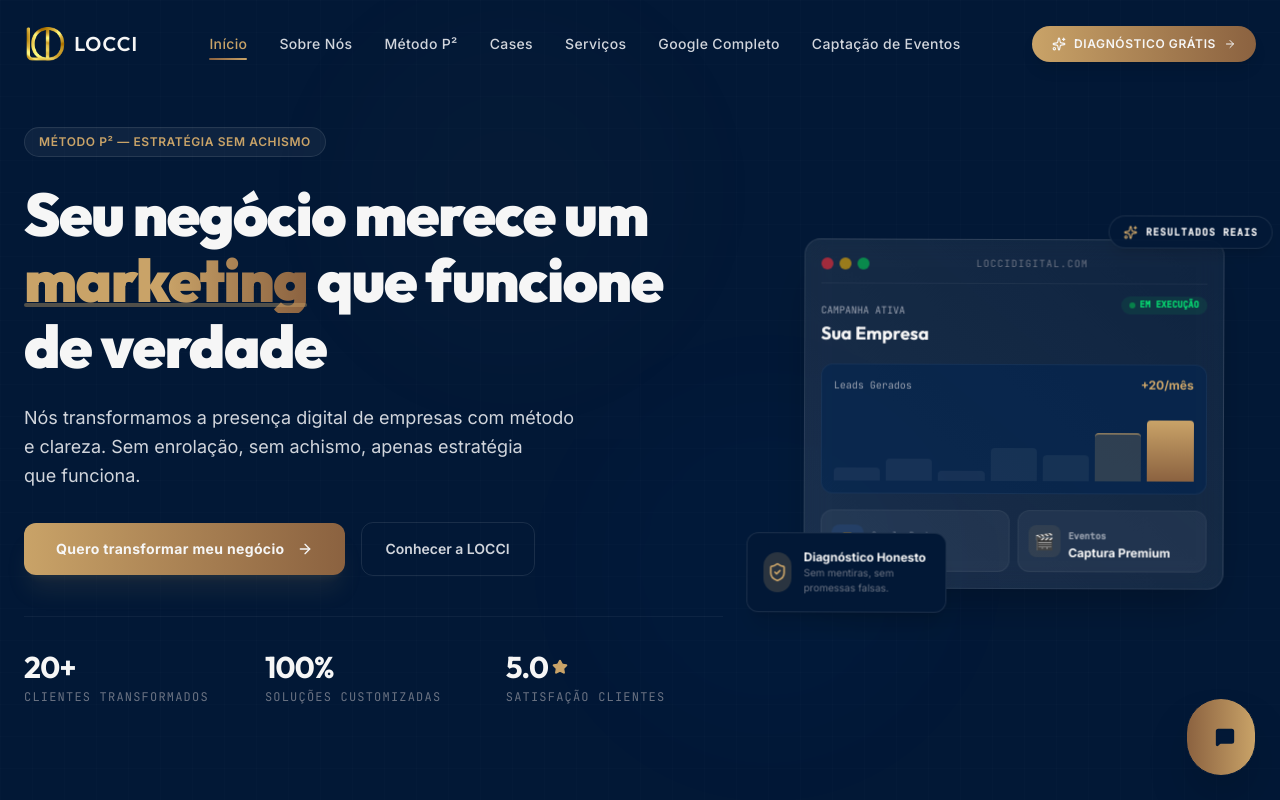
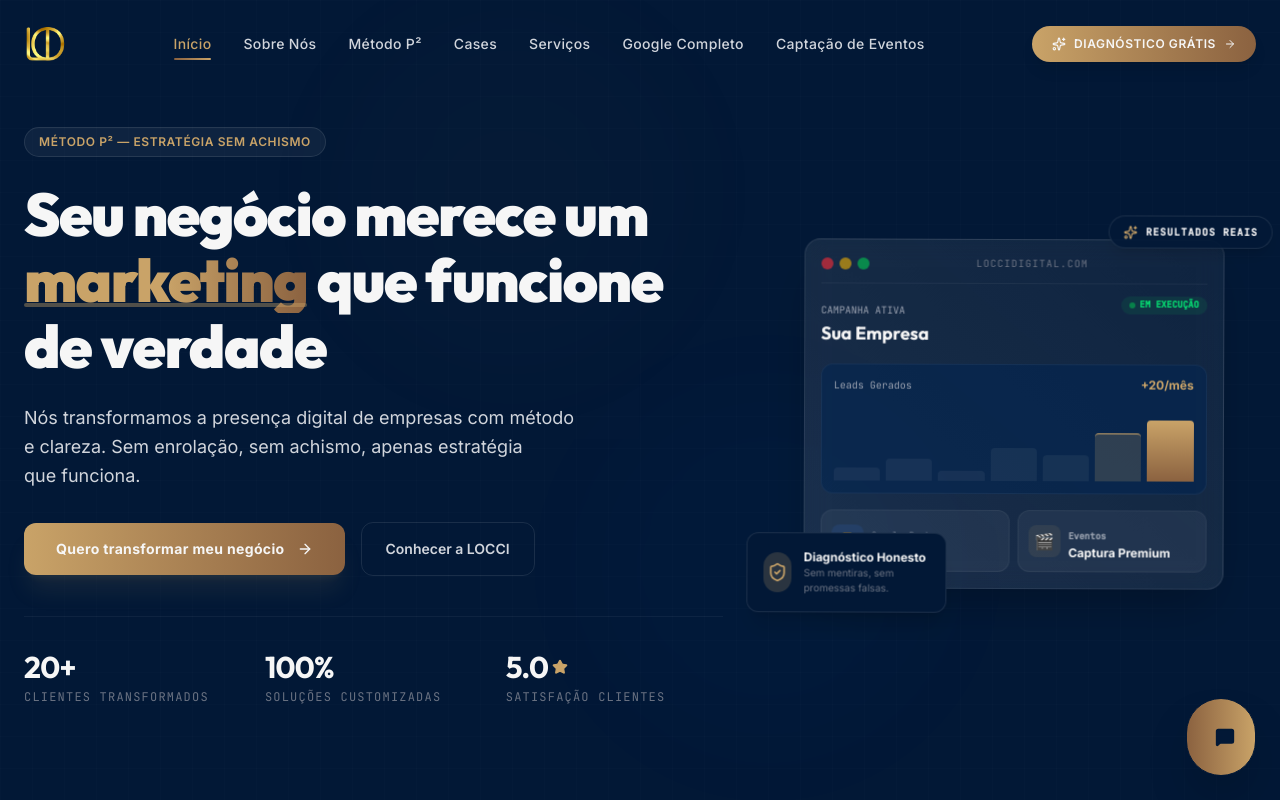
Before and after one commit to loccidigital/Site-LOCCI, a React (Vite) app: page / in a window 1280 px wide. Shown: the top 800 px of the page. Built offline with nearby package versions, Linux system fonts and the light colour scheme.

Commit message:
Update Header.tsx

```diff
--- a/src/components/Header.tsx
+++ b/src/components/Header.tsx
@@ -57,10 +57,11 @@
         }`}
       >
         <div className="max-w-7xl mx-auto px-6 flex items-center justify-between">
-          {/* Logo */}
+
+          {/* Logo — apenas ícone, sem texto */}
           <div
             onClick={() => handleNavClick("home")}
-            className="flex items-center gap-2 cursor-pointer group"
+            className="flex items-center cursor-pointer group"
             id="logo-container"
           >
             <img
@@ -68,9 +69,6 @@
               alt="LOCCI"
               className="h-10 w-auto group-hover:scale-105 transition-transform"
             />
-            <span className="text-white font-display font-semibold text-xl tracking-wider uppercase">
-              LOCCI
-            </span>
           </div>
 
           {/* Desktop Navigation */}
@@ -133,10 +131,8 @@
         >
           <div>
             <div className="flex items-center justify-between mb-8">
-              <div className="flex items-center gap-2">
-                <img src={logoLocci} alt="LOCCI" className="h-8 w-auto" />
-                <span className="text-white font-display font-semibold text-lg tracking-wider uppercase">LOCCI</span>
-              </div>
+              {/* Logo mobile — apenas ícone */}
+              <img src={logoLocci} alt="LOCCI" className="h-8 w-auto" />
               <button
                 onClick={() => setIsOpen(false)}
                 className="p-2 text-gray-400 hover:text-white transition-colors"
@@ -144,7 +140,6 @@
                 <X className="w-5 h-5" />
               </button>
             </div>
-
             <div className="flex flex-col gap-1">
               {navItems.map((item) => (
                 <button
@@ -162,7 +157,6 @@
               ))}
             </div>
           </div>
-
           <div className="flex flex-col gap-4">
             <button
               onClick={() => {
```
